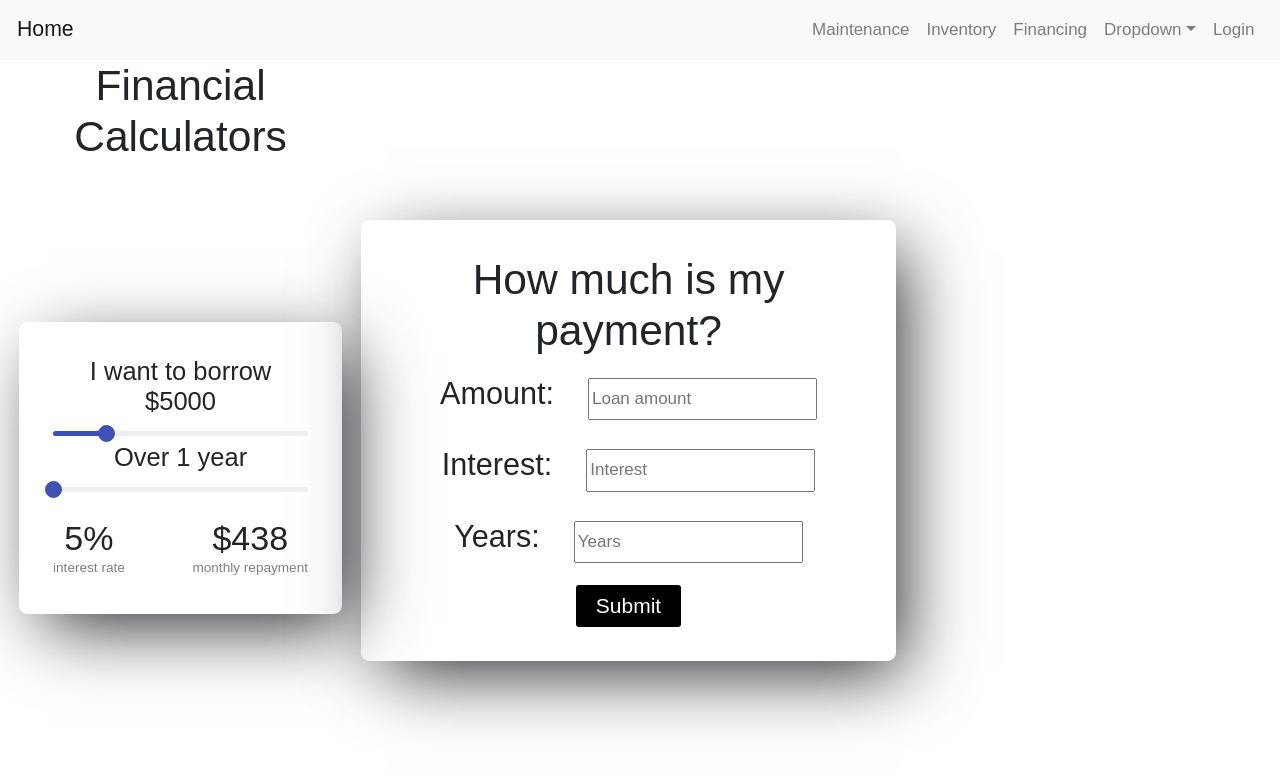
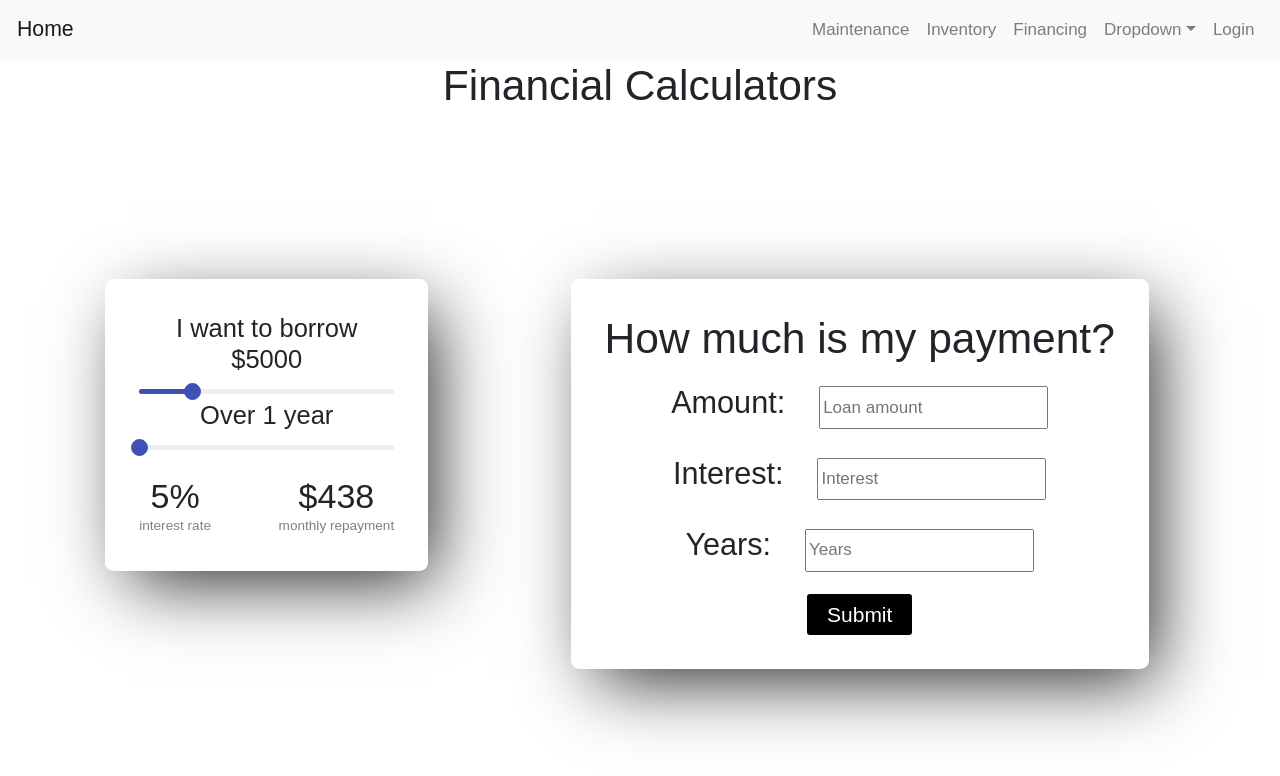
Before and after one commit to richardmachado/carsalesfrontend, a React (Create React App) app: page /financing in a window 1280 px wide. Shown: the top 776 px of the page. Built offline with nearby package versions, Linux system fonts and the light colour scheme.

Commit message:
styling on finance page

```diff
--- a/src/components/Financing/Calculator.css
+++ b/src/components/Financing/Calculator.css
@@ -24,9 +24,10 @@ html {
   }
 
   .styling {
-    width:70%;
+    width:90%;
     display:flex;
-    flex-direction: row;
+    justify-content: space-around;
+    margin-left:3rem;
 
   }
 
--- a/src/components/Financing/Financing.js
+++ b/src/components/Financing/Financing.js
@@ -9,9 +9,16 @@ import SmallCalculator from "./SmallCalculator";
 class Financing extends Component {
   render() {
     return (
-      <div className="styling">
-        <SmallCalculator />
-        <CalculatorForm />
+      <div>
+        <h1>Financial Calculators</h1>
+        <div className="styling">
+          <div>
+            <SmallCalculator />
+          </div>
+          <div>
+            <CalculatorForm />
+            </div>
+      </div>
       </div>
     );
   }
--- a/src/components/Financing/SmallCalculator.js
+++ b/src/components/Financing/SmallCalculator.js
@@ -24,7 +24,7 @@ class SmallCalculator extends Component {
 
       return (
           <div className="body">
-              <h1>Financial Calculators</h1>
+
             <div className="Calc">
                 <h4>I want to borrow ${amountValue}</h4>
                 <InputRange
--- a/src/components/Financing/styles.js
+++ b/src/components/Financing/styles.js
@@ -11,8 +11,11 @@ export const Container = styled.div`
   width: 80%%;
   margin: 20vh auto;
   box-shadow: 15px 20px 70px -10px;
-  @media (max-width: 1200px) {
+  @media (min-width: 1200px) {
     margin-left:3rem;
+  }
+  @media (min-width: 600px) {
+    margin-left:2rem;
   }
 `
 
```
Also changed, not shown: 1 other file (tests, documents, lock files or other folders).
